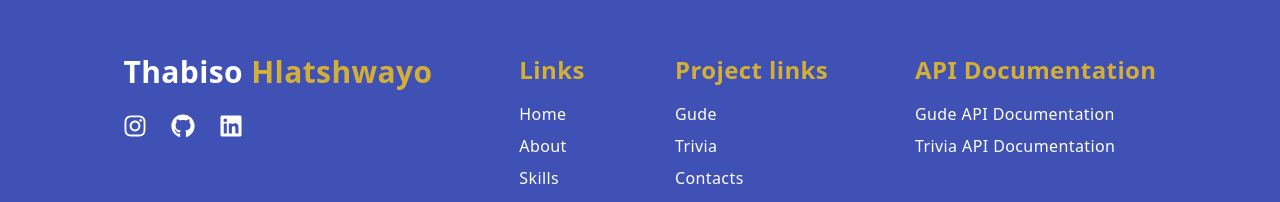
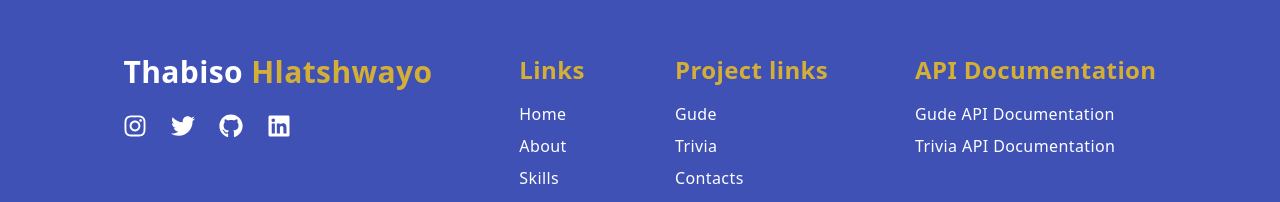
Before and after one commit to Thabiso-Timzo/Thabiso-Hlatshwayo, a Next.js app: page / in a window 1280 px wide. Shown: the part 1062-1264 px from the top of the page. Built offline with nearby package versions, Linux system fonts and the light colour scheme.

Commit message:
Modified footer

```diff
--- a/components/footer/Footer.jsx
+++ b/components/footer/Footer.jsx
@@ -1,7 +1,7 @@
 import Link from 'next/link'
 import React, { useEffect, useState} from 'react'
 import { IoIosArrowDropupCircle } from 'react-icons/io'
-import { FaGithub, FaInstagram, FaLinkedin } from 'react-icons/fa'
+import { FaGithub, FaInstagram, FaLinkedin, FaTwitter } from 'react-icons/fa'
 
 const Footer = () => {
   const [toTop, setToTop] = useState(false)
@@ -42,6 +42,7 @@ const Footer = () => {
             </p>
             <div className={'flex gap-6 pb-5'}>
               <Link href={'https://www.instagram.com/thabiso.timzo.dev/'}><FaInstagram className={'text-2xl cursor-pointer hover:text-[#D4AF37]'} /></Link>
+              <Link href={'https://twitter.com/thabiso_dev'}><FaTwitter className={'text-2xl cursor-pointer hover:text-[#D4AF37]'} /></Link>
               <Link href={'https://github.com/Thabiso-Timzo'}><FaGithub className={'text-2xl cursor-pointer hover:text-[#D4AF37]'} /></Link>
               <Link href={'https://www.linkedin.com/in/thabiso-hlatshwayo-8a4079198/'}><FaLinkedin className={'text-2xl cursor-pointer hover:text-[#D4AF37]'} /></Link>
             </div>
```
